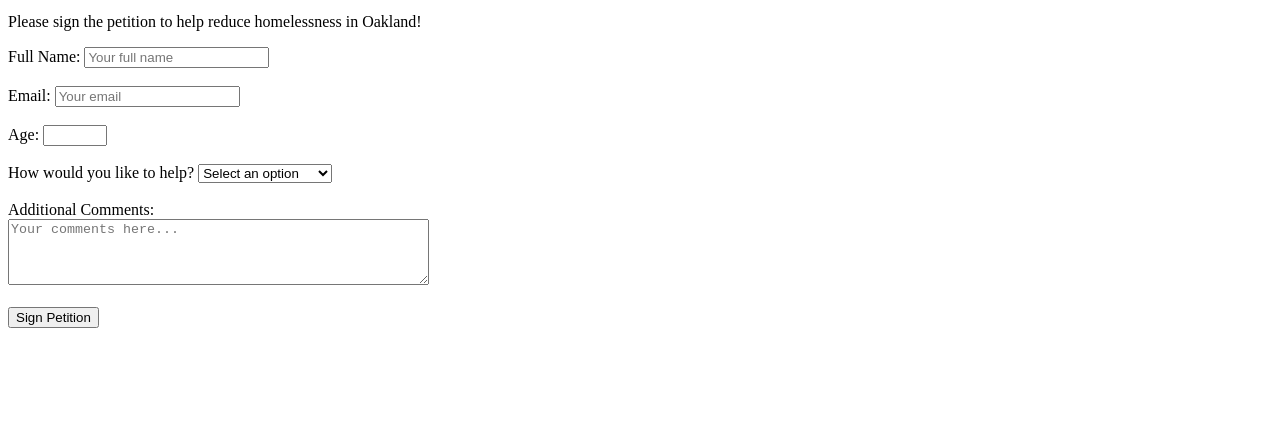
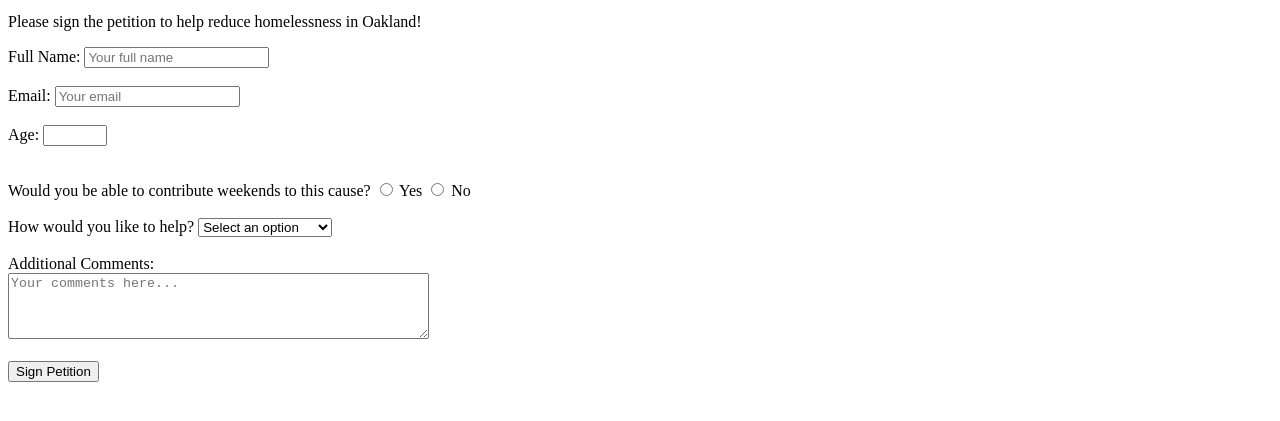
Before and after one commit to sanary1/capstone, a plain HTML site: page 1.7 HTML Final Artifact/index.html in a window 1280 px wide. Shown: the part 331-752 px from the top of the page. Drawn offline with Linux system fonts and the light colour scheme.

Commit message:
adding radio

```diff
--- a/1.7 HTML Final Artifact/index.html
+++ b/1.7 HTML Final Artifact/index.html
@@ -22,10 +22,15 @@
         <label for="age">Age:</label>
         <input type="number" id="age" name="age" min="10" max="110" required>
         <br><br>
+
+         <p>Would you be able to contribute weekends to this cause?</h2>
+        <label><input type="radio" name="volunteer" value="yes"> Yes</label>
+        <label><input type="radio" name="volunteer" value="no"> No</label>
+        <br><br>
         <label for="support">How would you like to help?</label>
         <select id="support" name="support" required>
             <option value="" disabled selected>Select an option</option>
-            <option value="volunteer">Volunteer my time</option>>
+            <option value="volunteer">Volunteer my time</option>
             <option value="donate">Donate money</option>
             <option value="spread">Spread awareness</option>
             <option value="macro">Join MACRO</option>
```
